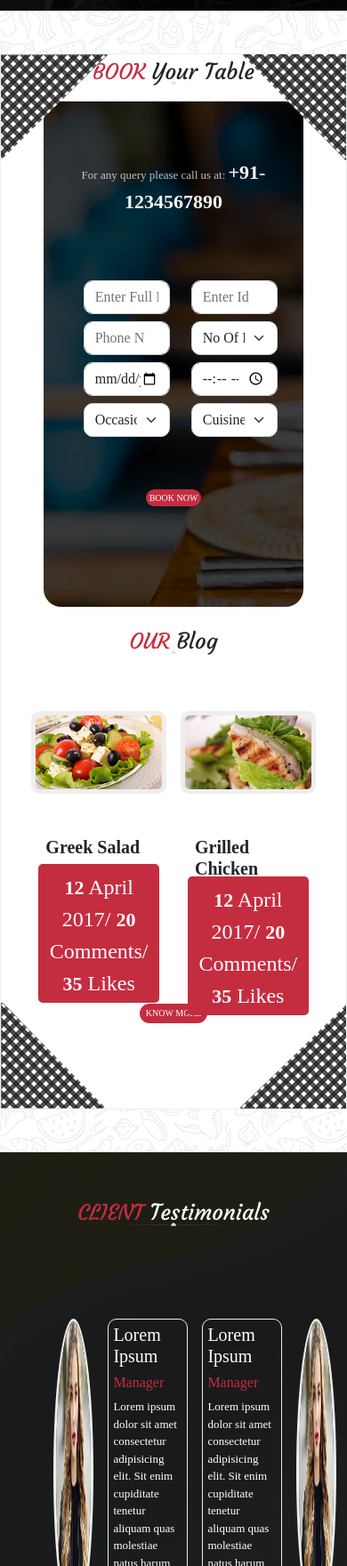
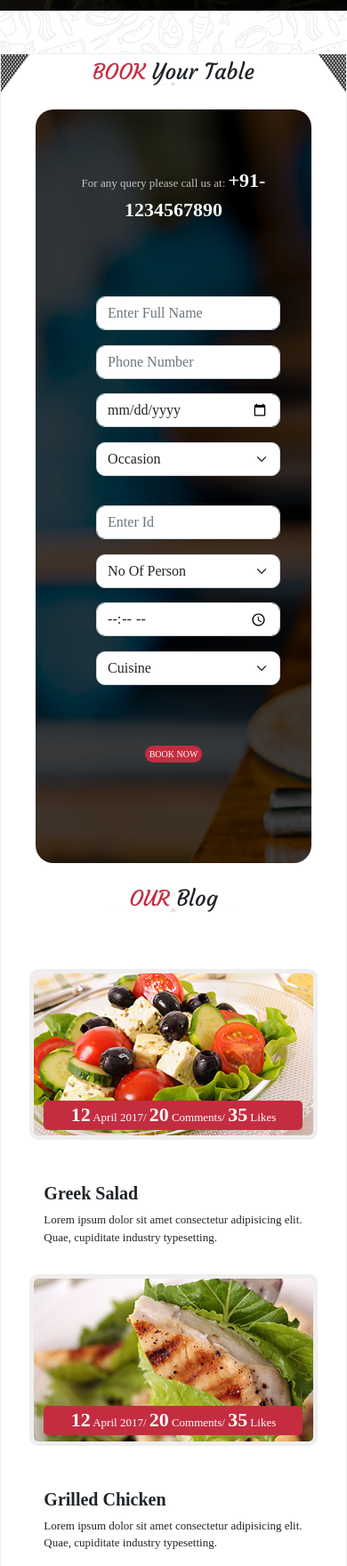
Before and after one commit to assbaimane/Site-Du-Chef, a website: page index.html in a window 390 px wide. Shown: the part 2627-4387 px from the top of the page at 89% size. Drawn offline with nearby package versions, Linux system fonts and the light colour scheme.

Commit message:
Section 'Book your table' and 'Our blog adjusted to become responsive

```diff
--- a/index.html
+++ b/index.html
@@ -728,22 +728,27 @@
 
     <section id="Reservation" class="text-center justify-content-center pt-5 pb-5">
         <div class="container">
-            <!------------ Grey Corner Decoration ------------->
-            <img class="corner" src="./public/img/box-left-top-grey.png" alt="">
-            <img class="corner" src="./public/img/box-right-top-grey.png" alt="">
-            <img class="corner" src="./public/img/box-bottom-left-grey.png" alt="">
-            <img class="corner" src="./public/img/box-bottom_right-grey.png" alt="">
-
             <!---------------- Booking Form ------------------>
             <!-------------------- Title --------------------->
-            <h2><span>Book</span> Your Table</h2>
+            <div class="row">
+                <div class="col-1">
+                    <img src="./public/img/box-left-top-grey.png" alt="grey corner decoration">
+                </div>
+                <div class="col-10" id="About">
+                    <h2><span>Book</span> Your Table</h2>
+                </div>
+                <div class="col-1">
+                    <img src="./public/img/box-right-top-grey.png" alt="grey corner decoration">
+                </div>
+            </div>
+            <!--------------------- Form --------------------->
             <div class="formbg pt-6 pb-6">
                 <form>
                     <div class="row text-light pb-5">
                         <p><span class="opacity-75">For any query please call us at: </span><span class="fw-bold fs-6">+91-1234567890</span></p>
                     </div>
-                    <div class="row justify-content-center gap-4 flex-nowrap">
-                        <div class="col-4">
+                    <div class="row justify-content-center gap-md-3 gap-lg-4 flex-md-nowrap flex-lg-nowrap">
+                        <div class="col-8 col-md-4 col-lg-4">
                             <input type="text" placeholder="Enter Full Name" id="inputFullName" class="form-control">
                             <input type="number" placeholder="Phone Number" id="inputPhone" class="form-control">
                             <input type="date" placeholder="Date" id="inputDate" class="form-control">
@@ -755,7 +760,7 @@
                                 <option>Professional meeting</option>
                             </select>
                         </div>
-                        <div class="col-4">
+                        <div class="col-8 col-md-4 col-lg-4">
                             <input type="text" placeholder="Enter Id" id="inputId" class="form-control">
                             <select id="disabledSelect" class="form-select">
                                 <option>No Of Person</option>
@@ -786,11 +791,11 @@
             <!-------------------- Title --------------------->
             <h2 id=Blog><span>Our</span> Blog</h2>
             <div class="row justify-content-center gap-3 text-start mt-6">
-                <div class="col-5">
+                <div class="col-10 col-lg-5">
                     <div class="card">
                         <div>
                             <img src="./public/img/blog_img1.jpg" class="card-img-top" alt="salad picture">
-                            <div class="text-center pt-2 pb-1"><span class="fs-6 fw-bold">12</span> April 2017/ <span class="fs-6 fw-bold">20</span> Comments/ <span class="fs-6 fw-bold">35</span> Likes</div>
+                            <div class="text-center pt-lg-2 pb-lg-1"><span class="fs-6 fw-bold">12</span> April 2017/ <span class="fs-6 fw-bold">20</span> Comments/ <span class="fs-6 fw-bold">35</span> Likes</div>
                         </div>
                         <div class="card-body pt-5">
                           <h5 class="card-title fw-bold">Greek Salad</h5>
@@ -798,11 +803,11 @@
                         </div>
                     </div>
                 </div>
-                <div class="col-5">
+                <div class="col-10 col-lg-5">
                     <div class="card">
                         <div>
                             <img src="./public/img/blog_img2.jpg" class="card-img-top" alt="chicken breast picture">
-                            <div class="text-center pt-2 pb-1"><span class="fs-6 fw-bold">12</span> April 2017/ <span class="fs-6 fw-bold">20</span> Comments/ <span class="fs-6 fw-bold">35</span> Likes</div>
+                            <div class="text-center pt-lg-2 pb-lg-1"><span class="fs-6 fw-bold">12</span> April 2017/ <span class="fs-6 fw-bold">20</span> Comments/ <span class="fs-6 fw-bold">35</span> Likes</div>
                         </div>
                         <div class="card-body pt-5">
                           <h5 class="card-title fw-bold">Grilled Chicken</h5>
@@ -811,9 +816,18 @@
                     </div>
                 </div>
             </div>
-            <div class="row mt-3 mb-8">
+            <div class="row mt-3 mb-lg-6">
                 <div>
                     <button>Know more</button>
+                </div>
+            </div>
+            <!--------------- Bottom Corner  --------------->
+            <div class="row">
+                <div class="col-1">
+                    <img src="./public/img/box-bottom-left-grey.png" alt="grey corner decoration">
+                </div>
+                <div class="offset-10 col-1">
+                    <img src="./public/img/box-bottom_right-grey.png" alt="grey corner decoration">
                 </div>
             </div>
         </div>
@@ -849,8 +863,8 @@
         </div>
     </section>
 
-    <section class="text-center">
-        <div class="container pb-5" id="Contact">
+    <section  id="Contact" class="text-center">
+        <div class="container pb-5">
             <h2 class="pt-7"><span>Our</span> Contact</h2>
             <div class="offset-4 col-4 mt-7">
                 <div class="row">
--- a/src/sass/style.sass
+++ b/src/sass/style.sass
@@ -122,29 +122,9 @@ header
     background-image: url("../img/main_bg.jpg")
     background-size: contain auto
     .container
-        position: relative
+        padding: 0px
         background-color: white
         border: 1px solid $verylightgrey
-        .corner
-            height: auto
-            width: auto
-            &:first-of-type
-                position: absolute
-                top: 0px
-                left: 0px
-            &:nth-of-type(2)
-                position: absolute
-                top: 0px
-                right: 0px
-            &:nth-of-type(3)
-                position: absolute
-                bottom: 0px
-                left: 0px
-            &:last-of-type
-                position: absolute
-                bottom: 0px
-                right: 0px
-
         .formbg
             width: 80%
             margin: 5% auto
@@ -161,7 +141,7 @@ header
                 border-radius: 10px
                 border: 5px solid $verylightgrey
                 &+div
-                    font-size: x-large
+                    font-size: auto
                     position: absolute
                     color: white
                     width: 90%
@@ -228,6 +208,7 @@ footer
                 .priceticket
                     width: 30px
 
+
 @media screen and (min-width:0px) and (max-width:767px)
     body
         h2
@@ -243,3 +224,12 @@ footer
             .tab-pane
                 .priceticket
                     width: 30px
+
+    #Reservation
+        .card
+            img
+                &+div
+                    margin-top: -15%
+                    font-size: small !important
+                    width: 90%
+                    left: 5%
```
Also changed, not shown: public/css/style.css, 1 other file.
